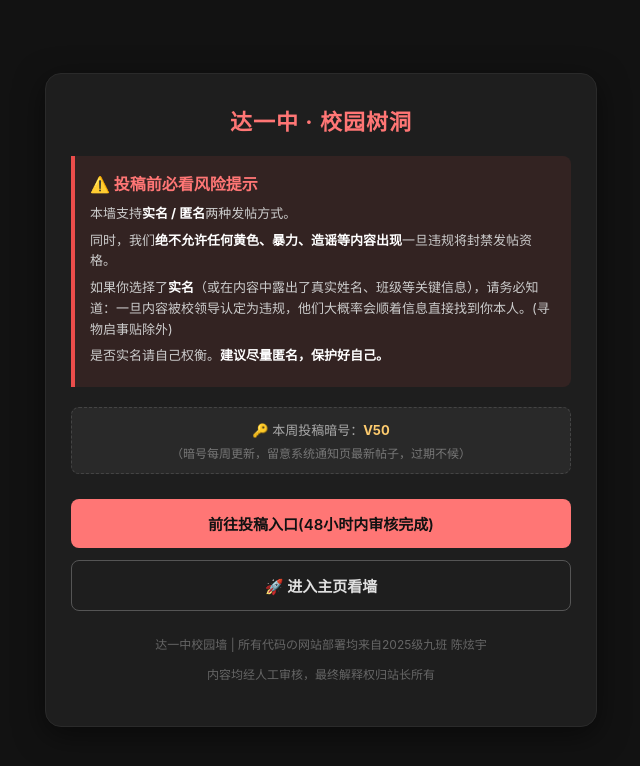
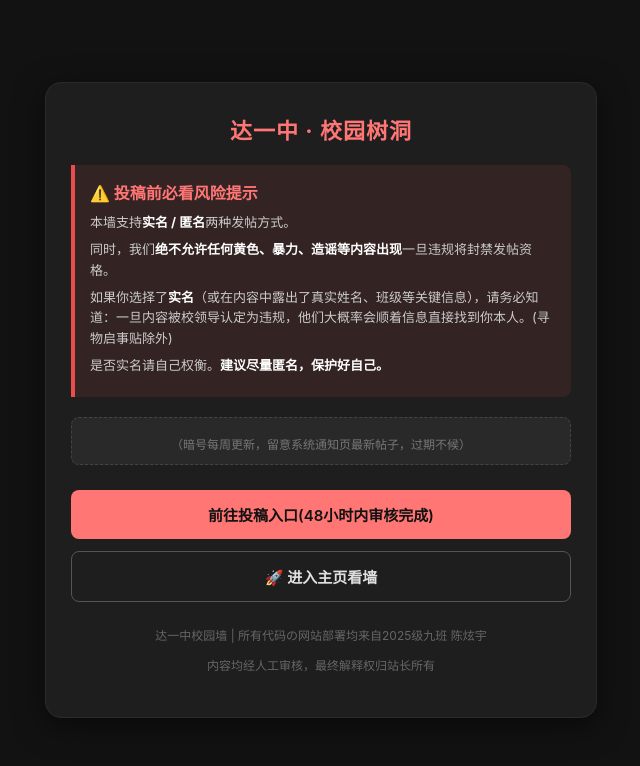
Before and after one commit to chenjiemiao/Dayizhong_SchoolWall, a plain HTML site: page index.html in a window 1280 px wide. Shown: the whole page, without its empty margins (319-959 px from the left). Drawn offline with Linux system fonts and the light colour scheme.

Commit message:
Update index.html

```diff
--- a/index.html
+++ b/index.html
@@ -128,7 +128,6 @@
     </div>
 
     <div class="info-box">
-        🔑 本周投稿暗号：<strong>V50</strong><br>
         <span style="font-size: 12px; color: #777; margin-top: 5px; display: inline-block;">（暗号每周更新，留意系统通知页最新帖子，过期不候）</span>
     </div>
 
```
